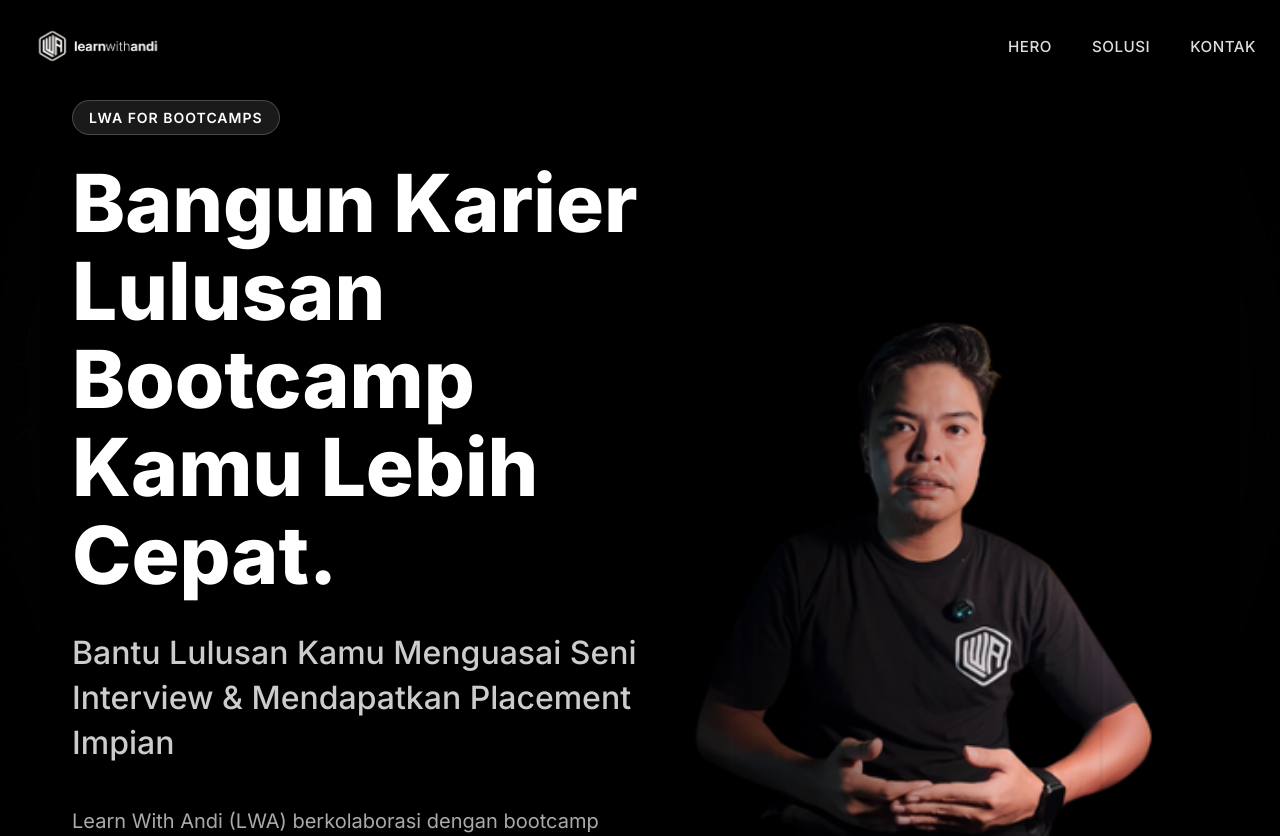
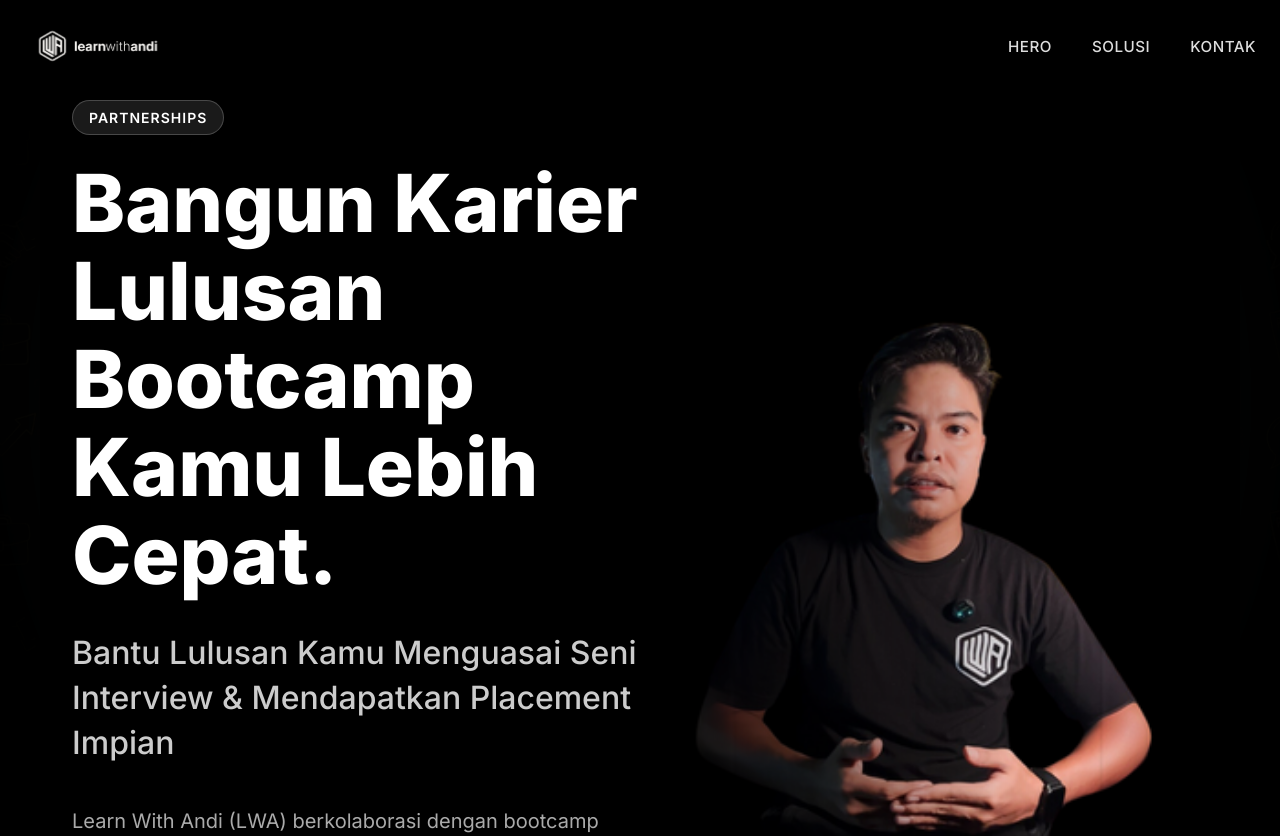
Before and after one commit to alvianzf/learnwithandi.com, a Next.js app: page /partnership in a window 1280 px wide. Shown: the top 836 px of the page. Built offline with nearby package versions, Linux system fonts and the light colour scheme.

Commit message:
docs: rename partnership badge to Partnerships

```diff
--- a/src/data/content.ts
+++ b/src/data/content.ts
@@ -445,7 +445,7 @@
   },
   partnership: {
     hero: {
-      badge: "LWA for Bootcamps",
+      badge: "Partnerships",
       headline: "Bangun Karier Lulusan Bootcamp Kamu Lebih Cepat.",
       subHeadline: "Bantu Lulusan Kamu Menguasai Seni Interview & Mendapatkan Placement Impian",
       description: "Learn With Andi (LWA) berkolaborasi dengan bootcamp untuk memberikan pembekalan khusus interview dan strategi placement, memastikan lulusan kamu siap bersaing dan segera terserap di industri.",
```
